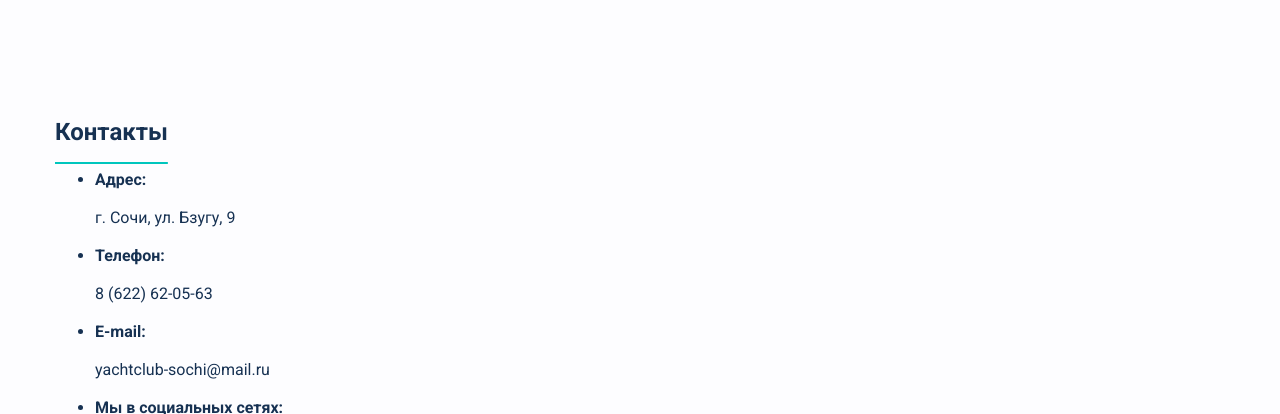
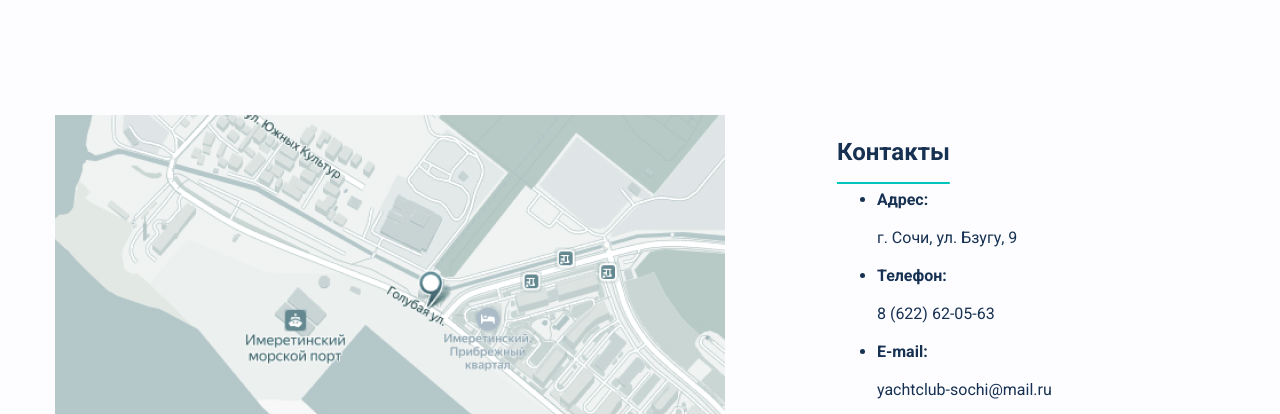
Before and after one commit to prycepavel/yacht-club, a website: page index.html in a window 1280 px wide. Shown: the part 3099-3513 px from the top of the page. Drawn offline with Linux system fonts and the light colour scheme.

Commit message:
Добавляет сетку для секции контактов

```diff
--- a/css/style.css
+++ b/css/style.css
@@ -243,3 +243,10 @@ body {
   margin: 0 auto;
   margin-bottom: 120px;
 }
+
+.contacts {
+  display: flex;
+  justify-content: space-between;
+  flex-direction: row-reverse;
+  width: 1010px;
+}
--- a/index.html
+++ b/index.html
@@ -127,6 +127,7 @@
       </section>
 
       <section class="contacts">
+        <div class="contacts-content">
           <h2>Контакты</h2>
           <ul class="contact-items">
             <li class="contact-item">
@@ -162,6 +163,7 @@
               </ul>
             </li>
           </ul>
+        </div>
 
         <img class="contacts-img" src="img/map.jpg" width="670" height="351" alt="Карта с адресом яхт клуба" />
       </section>
```
Lines whose indentation alone changed are shown as unchanged.
